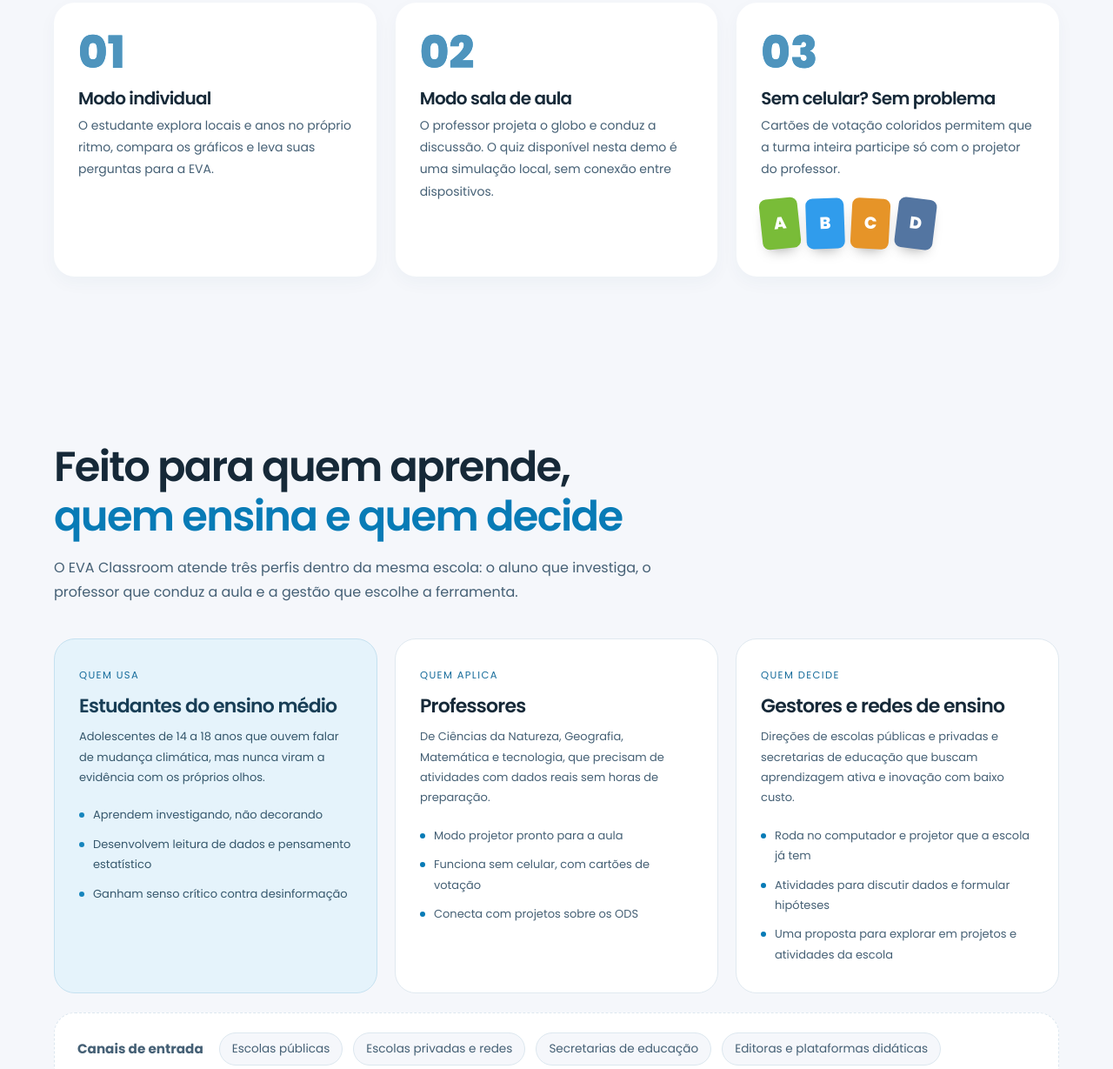
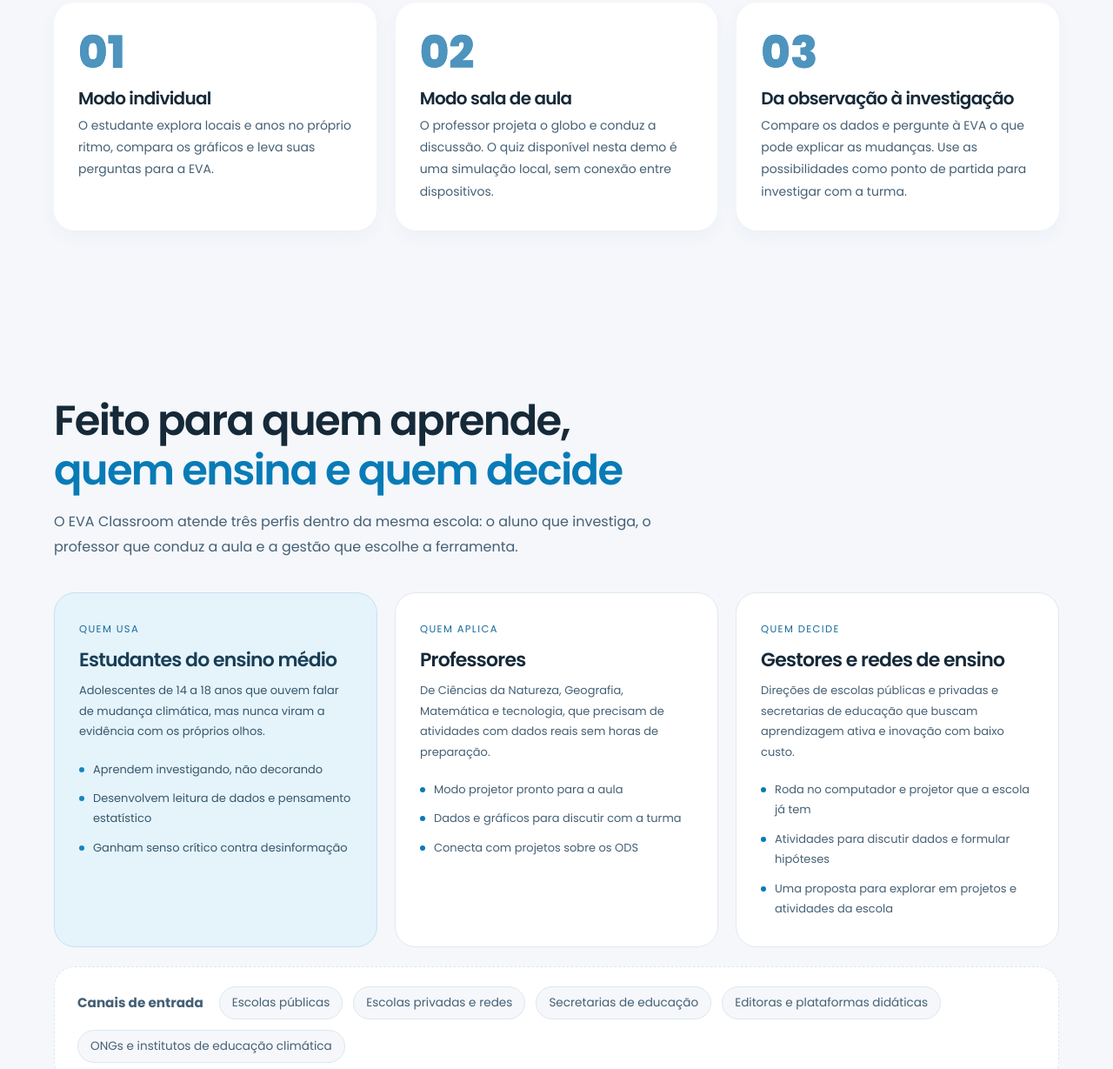
Before and after one commit to Lucas-Vicenzzo/time-eva, a website: page src/landing/index.html in a window 1280 px wide. Shown: the part 4194-5423 px from the top of the page at 87% size. Drawn offline with Linux system fonts and the light colour scheme.

Commit message:
Correct classroom landing claims about voting cards

```diff
--- a/src/assets/landing-i18n.js
+++ b/src/assets/landing-i18n.js
@@ -99,9 +99,9 @@ const EN = {
   "Modo sala de aula":"Classroom mode",
   "O professor projeta o globo, lança uma pergunta e a turma aposta antes de ver o resultado. Depois todos investigam juntos o porquê.":
     "The teacher projects the globe, poses a question and the class bets before seeing the result. Then everyone investigates why, together.",
-  "Sem celular? Sem problema":"No phones? No problem",
-  "Cartões de votação coloridos permitem que a turma inteira participe só com o projetor do professor.":
-    "Colored voting cards let the whole class take part using only the teacher's projector.",
+  "Da observação à investigação":"From observation to investigation",
+  "Compare os dados e pergunte à EVA o que pode explicar as mudanças. Use as possibilidades como ponto de partida para investigar com a turma.":
+    "Compare the data and ask EVA what could explain the changes. Use these possibilities as a starting point for a class investigation.",
   "Feito para quem aprende,":"Built for those who learn,","quem ensina e quem decide":"teach and decide",
   "O E.V.A atende três perfis dentro da mesma escola: o aluno que investiga, o professor que conduz a aula e a gestão que escolhe a ferramenta.":
     "E.V.A serves three profiles in the same school: the student who investigates, the teacher who leads the class and the management that chooses the tool.",
@@ -114,7 +114,7 @@ const EN = {
   "Quem aplica":"Who applies it","Professores":"Teachers",
   "De Ciências da Natureza, Geografia, Matemática e tecnologia, que precisam de atividades com dados reais sem horas de preparação.":
     "Science, Geography, Math and technology teachers who need real-data activities without hours of preparation.",
-  "Modo projetor pronto para a aula":"Projector mode ready for class","Funciona sem celular, com cartões de votação":"Works without phones, using voting cards",
+  "Modo projetor pronto para a aula":"Projector mode ready for class","Dados e gráficos para discutir com a turma":"Data and charts for class discussions",
   "Conecta com projetos sobre os ODS":"Connects with SDG projects",
   "Quem decide":"Who decides","Gestores e redes de ensino":"School leaders and school networks",
   "Direções de escolas públicas e privadas e secretarias de educação que buscam aprendizagem ativa e inovação com baixo custo.":
--- a/src/landing/index.html
+++ b/src/landing/index.html
@@ -461,7 +461,7 @@ footer a:hover{color:#fff}
     <div class="class-grid">
       <div class="ccard reveal"><div class="num">01</div><h3>Modo individual</h3><p>O estudante explora locais e anos no próprio ritmo, compara os gráficos e leva suas perguntas para a EVA.</p></div>
       <div class="ccard reveal"><div class="num">02</div><h3>Modo sala de aula</h3><p>O professor projeta o globo e conduz a discussão. O quiz disponível nesta demo é uma simulação local, sem conexão entre dispositivos.</p></div>
-      <div class="ccard reveal"><div class="num">03</div><h3>Sem celular? Sem problema</h3><p>Cartões de votação coloridos permitem que a turma inteira participe só com o projetor do professor.</p><div class="vote-cards"><span>A</span><span>B</span><span>C</span><span>D</span></div></div>
+      <div class="ccard reveal"><div class="num">03</div><h3>Da observação à investigação</h3><p>Compare os dados e pergunte à EVA o que pode explicar as mudanças. Use as possibilidades como ponto de partida para investigar com a turma.</p></div>
     </div>
   </div>
 </section>
@@ -491,7 +491,7 @@ footer a:hover{color:#fff}
         <p>De Ciências da Natureza, Geografia, Matemática e tecnologia, que precisam de atividades com dados reais sem horas de preparação.</p>
         <ul>
           <li>Modo projetor pronto para a aula</li>
-          <li>Funciona sem celular, com cartões de votação</li>
+          <li>Dados e gráficos para discutir com a turma</li>
           <li>Conecta com projetos sobre os ODS</li>
         </ul>
       </div>
```
